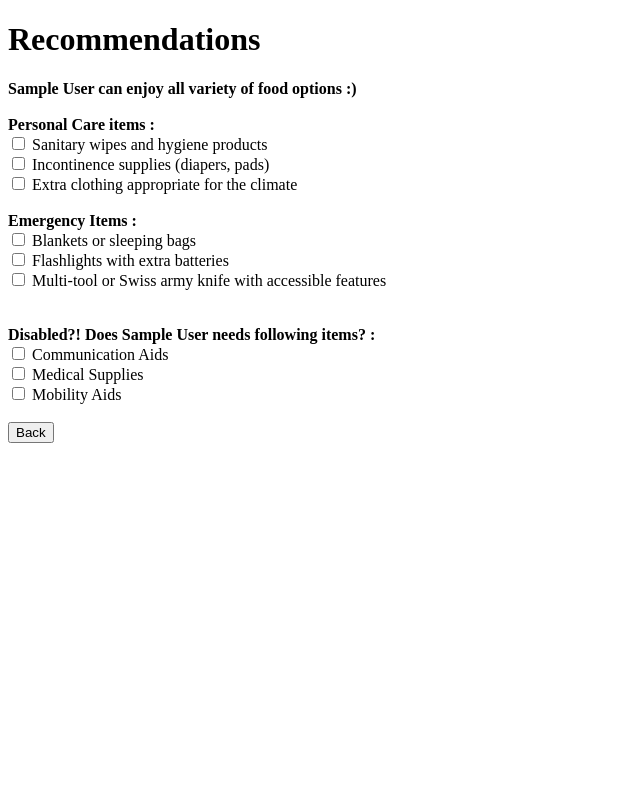
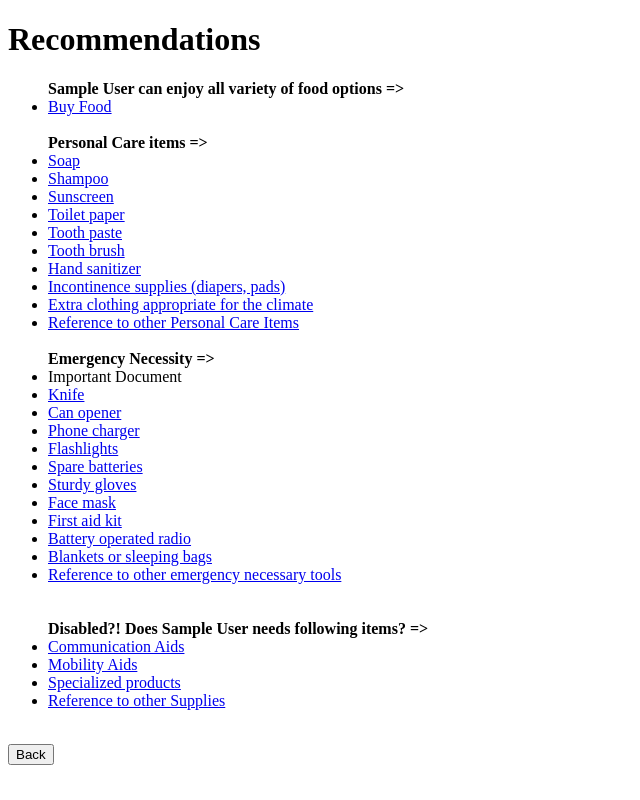
Before and after one commit to BobbySuciady/ShieldIt, a Django app: page /user/1/recommendations/ in a window 1280 px wide. Shown: the whole page, without its empty margins (0-640 px from the left). Run offline with Django 5.2, Linux system fonts and the light colour scheme; tables that the repository leaves empty hold one stand-in row (values such as "Sample post"); parts of the project's set-up code (start-up, migrations or seed data) failed here and were passed over.

Commit message:
Affiliated links to recommended items

```diff
--- a/managerkit/templates/recommendations.html
+++ b/managerkit/templates/recommendations.html
@@ -13,23 +13,26 @@
 </head>
 <body>
     <h1>Recommendations</h1>
-    <div>
+    <ul>
         {% for recommendation in recommendations %}
-            {% if ":" in recommendation %}
+            {% if "=>" in recommendation %}
+                <!-- If recommendation contains ":", make it bold -->
                 <span class="bold-text">{{ recommendation }}</span>
                 <br>
             {% elif recommendation == "" %}
+                <!-- If recommendation is empty, print a line break -->
                 <br>
             {% else %}
-                <input type="checkbox" id="recommendation_{{ forloop.counter }}" name="recommendation_{{ forloop.counter }}" value="{{ recommendation }}">
-                <label for="recommendation_{{ forloop.counter }}">{{ recommendation }}</label>
-                <br>
+                <!-- Otherwise, render the recommendation as a link -->
+                <li>{{ recommendation|safe }}</li>
             {% endif %}
         {% empty %}
+            <!-- If there are no recommendations, display a message -->
             <span>No recommendations</span>
         {% endfor %}
-    </div>
+    </ul>
     <br>
+    <!-- Add a button to navigate back -->
     <a href="{% url 'kits_detail' user.id %}"><button type="button">Back</button></a>
 
 </body>
--- a/managerkit/views.py
+++ b/managerkit/views.py
@@ -141,97 +141,123 @@ def notifications(request):
 def recommendations(request, user_id):
     user = User.objects.get(pk=user_id)
 
-
     dietary_restrictions = user.dietary_restrictions
 
     recommendations = []
 
     if dietary_restrictions == 'No Dietary Restrictions':
-        recommendation_message = f"{user.name} can enjoy all variety of food options :)"
+        recommendation_message = f"{user.name} can enjoy all variety of food options =>"
         recommendations.append(recommendation_message)
+        recommendations.append("<a href='https://www.woolworths.com.au/?utm_source=google&utm_medium=cpc&utm_campaign=WW-0001&cq_net=g&cq_src=GOOGLE&cq_cmp=Woolies_8458_BAU_Brand_Exact_Head%20Term%20Pure_WW-0001&cq_med=71700000071994282&cq_plac=&cq_term=woolies&ds_adt=&cq_plt=gp&cq_gclid=CjwKCAjwwr6wBhBcEiwAfMEQs0LTL0K9WQsjlfL0C7vkjsplhKqdyNsMYG53Eq9bYewVUZbH6x2TWhoCCrcQAvD_BwE&ds_de=c&ds_pc=&ds_cr=528130855897&ds_tid=aud-848956741194:kwd-13485966&ds_locphys=9071353&ds_pid=&cmpid=smsm:ds:GOOGLE:Woolies_8458_BAU_Brand_Exact_Head%20Term%20Pure_WW-0001:woolies&gad_source=1&gclid=CjwKCAjwwr6wBhBcEiwAfMEQs0LTL0K9WQsjlfL0C7vkjsplhKqdyNsMYG53Eq9bYewVUZbH6x2TWhoCCrcQAvD_BwE&gclsrc=aw.ds' title='shop'>Buy Food</a>")
     elif dietary_restrictions == 'FODMAP':
-        recommendation_message = f"FODMAP food {user.name} might like :"
+        recommendation_message = f"FODMAP food {user.name} might like =>"
         recommendations.append(recommendation_message)
-        recommendations.append("Rice cakes with almond butter")
-        recommendations.append("Banana slices with peanut butter")
-        recommendations.append("Canned tuna or salmon")
-        recommendations.append("Dried fruits (ensure they're free from added sugars and high-FODMAP fruits)")
-        recommendations.append("Mixed nuts (avoiding high-FODMAP varieties like cashews and pistachios)")
+        recommendations.append("<a href='https://fodmapfriendly.com/fodmap_products/lewis-son-traditional-pickled-cucumbers-2/' title='shop'>FODMAP pickled cucumber</a>")
+        recommendations.append("<a href='https://fodmapfriendly.com/fodmap_products/semper-choc-chip-cookies/' title='shop'>chocolate chips cookies</a>")
+        recommendations.append("<a href='https://fodmapfriendly.com/fodmap_products/fodmapped-chicken-soup/' title='shop'>FODMAP chicken and vegetable soup</a>")
+        recommendations.append("<a href='https://fodmapfriendly.com/fodmap_products/totopos/' title='shop'>Tortilla chips</a>")
+        recommendations.append("<a href='https://fodmapfriendly.com/fodmap_products/fodmapped-for-you-coconut-bites-raspberry-vanilla/' title='shop'>Coconut bites</a>")
+        recommendations.append("<a href='https://fodmapfriendly.com/certified-products/' title='shop'>Reference to other FODMAP food</a>")
     elif dietary_restrictions == 'Gluten Free':
-        recommendation_message = f"Gluten Free food {user.name} might like :"
+        recommendation_message = f"Gluten Free food {user.name} might like =>"
         recommendations.append(recommendation_message)
-        recommendations.append("Popcorn")
-        recommendations.append("Gluten-free granola bars")
-        recommendations.append("Canned beans or lentils")
-        recommendations.append("Canned tuna or chicken")
-        recommendations.append("Canned vegetables (e.g., tomatoes, corn)")
+        recommendations.append("<a href='https://www.gfnation.com.au/products/ellys-salted-caramel-pop-140g?_pos=5&_sid=5e8a5aae7&_ss=r' title='shop'>Gluten-free salted caramel popcorn</a>")
+        recommendations.append("<a href='https://www.gfnation.com.au/products/allrite-organic-rice-cakes-mini-30g' title='shop'>Gluten-free Rice cake</a>")
+        recommendations.append("<a href='https://www.gfnation.com.au/products/amazonia-raw-protein-bars-triple-choc-brownie-1-x-40g' title='shop'>Gluten-free protein bar</a>")
+        recommendations.append("<a href='https://www.gfnation.com.au/products/schar-digestive-biscuits-150g' title='shop'>Gluten-free digestive biscuits</a>")
+        recommendations.append("<a href='https://www.gfnation.com.au/products/amisa-organic-gluten-free-buckwheat-crispbread-120g' title='shop'>Gluten-free crispbread</a>")
+        recommendations.append("<a href='https://www.gfnation.com.au/collections/grocery-products' title='shop'>Reference to other Gluten Free food</a>")
     elif dietary_restrictions == 'Lactose Free':
-        recommendation_message = f"Lactose Free food {user.name} might like :"
+        recommendation_message = f"Lactose Free food {user.name} might like =>"
         recommendations.append(recommendation_message)
-        recommendations.append("Dark chocolate")
-        recommendations.append("Roasted chickpeas")
-        recommendations.append("Rice crackers with hummus")
-        recommendations.append("Canned coconut milk")
-        recommendations.append("Chia seed pudding")
+        recommendations.append("<a href='https://www.healthybeing.com.au/banana-joe-crispy-banana-chips-sea-salt-6x47g' title='shop'>Banana chips</a>")
+        recommendations.append("<a href='https://www.healthybeing.com.au/mindful-foods-organic-activated-mixed-nuts-450g' title='shop'>Mixed nuts</a>")
+        recommendations.append("<a href='https://www.healthybeing.com.au/yava-chocolate-vanilla-granola-bites-125g' title='shop'>Granola bites</a>")
+        recommendations.append("<a href='https://www.healthybeing.com.au/mindful-foods-organic-activated-sunflower-seeds-225g' title='shop'>Sunflower seeds</a>")
+        recommendations.append("<a href='https://www.healthybeing.com.au/gimme-organic-roasted-seaweed-snacks-teriyaki-6x5g' title='shop'>Seaweed snack</a>")
+        recommendations.append("<a href='https://www.healthybeing.com.au/dietary/dairy-free/' title='shop'>Reference to other Lactose Free food</a>")
     elif dietary_restrictions == 'Nut Free':
-        recommendation_message = f"Nut Free food {user.name} might like :"
+        recommendation_message = f"Nut Free food {user.name} might like =>"
         recommendations.append(recommendation_message)
-        recommendations.append("Pretzels")
-        recommendations.append("Sunflower seeds")
-        recommendations.append("Instant mashed potatoes")
-        recommendations.append("Rice noodle soup bowls")
-        recommendations.append("Canned vegetable soup")
+        recommendations.append("<a href='https://happytummies.com.au/collections/gluten-free-snacks/products/blue-dinosaur-hand-baked-bite-berry-coconut-30g' title='shop'>Brownie</a>")
+        recommendations.append("<a href='https://happytummies.com.au/collections/gluten-free-snacks/products/ceres-organics-gluten-free-coconut-wafer-rolls-original-80g' title='shop'>Wafer Rolls</a>")
+        recommendations.append("<a href='https://happytummies.com.au/collections/gluten-free-snacks/products/eskal-gluten-free-pretzel-party-mix-300g' title='shop'>Pretzel</a>")
+        recommendations.append("<a href='https://happytummies.com.au/collections/gluten-free-snacks/products/leda-mini-gluten-free-rice-cakes-dark-chocolate-60g' title='shop'>Rice cake</a>")
+        recommendations.append("<a href='https://happytummies.com.au/collections/gluten-free-snacks/products/leda-triple-berry-baked-fruit-filled-gluten-free-bars'>Fruit bar</a>")
+        recommendations.append("<a href='https://happytummies.com.au/collections/gluten-free-snacks/nut-free-ingredients' title='shop'>Reference to other Nut Free food</a>")
     elif dietary_restrictions == 'Vegan':
-        recommendation_message = f"Vegan food {user.name} might like :"
+        recommendation_message = f"Vegan food {user.name} might like =>"
         recommendations.append(recommendation_message)
-        recommendations.append("Vegan jerky")
-        recommendations.append("Vegan protein bars")
-        recommendations.append("Pickled vegetables (cucumbers, carrots, cauliflower)")
-        recommendations.append("Instant noodles (check for vegan options)")
-        recommendations.append("Trail mix (without nuts)")
+        recommendations.append("<a href='https://www.fivevegans.com.au/collections/vegan-food-chocolate-cheese/products/natures-charm-vegan-calamari-130g' title='shop'>Vegan calamari</a>")
+
+        recommendations.append("<a href='https://www.fivevegans.com.au/collections/vegan-food-chocolate-cheese/products/orgran-vegan-easy-egg-250g' title='shop'>Vegan egg</a>")
+        recommendations.append("<a href='https://www.fivevegans.com.au/collections/vegan-food-chocolate-cheese/products/vego-bar-150-grams-vegan-chocolate-dairy-free-gluten-free' title='shop'>Hazelnut chocolate bar</a>")
+        recommendations.append("<a href='https://www.fivevegans.com.au/collections/vegan-food-chocolate-cheese/products/km-foods-barbeque-vegan-jerky-70g' title='shop'>Vegan jerky</a>")
+        recommendations.append("<a href='https://www.fivevegans.com.au/collections/vegan-food-chocolate-cheese/products/copy-of-dr-mcdougalls-pad-thai-noodle-soup-56g' title='shop'>Vegan Instant Noodle</a>")
+        recommendations.append("<a href='https://www.fivevegans.com.au/' title='shop'>Reference to other Vegan food</a>")
     elif dietary_restrictions == 'Vegetarian':
-        recommendation_message = f"Vegetarian food {user.name} might like :"
+        recommendation_message = f"Vegetarian food {user.name} might like =>"
         recommendations.append(recommendation_message)
-        recommendations.append("Preserved fruit jams and spreads")
-        recommendations.append("Instant noodles (check for vegetarian options)")
-        recommendations.append("Canned fruits (peaches, pears, pineapple)")
-        recommendations.append("Canned vegetables (corn, green beans, peas)")
-        recommendations.append("Canned beans (chickpeas, black beans, kidney beans)")
+        recommendations.append("<a href='https://www.fivevegans.com.au/collections/vegan-food-chocolate-cheese/products/plantasy-food-the-good-soup-cock-a-leekie-30g' title='shop'>Leek soup</a>")
+        recommendations.append("<a href='https://www.fivevegans.com.au/collections/vegan-food-chocolate-cheese/products/copy-of-dr-mcdougalls-pad-thai-noodle-soup-56g' title='shop'>Instant noodles</a>")
+        recommendations.append("<a href='https://www.fivevegans.com.au/collections/vegan-food-chocolate-cheese/products/plantasy-foods-instant-potato-mash-mix-150g' title='shop'>Instant mash potato</a>")
+        recommendations.append("<a href='https://www.fivevegans.com.au/collections/vegan-food-chocolate-cheese/products/the-british-crisp-co-cheese-onion-flavoured-crisps-40g' title='shop'>Cheese and onion crisps</a>")
+        recommendations.append("<a href='https://www.fivevegans.com.au/collections/vegan-food-chocolate-cheese/products/plantasy-foods-mac-n-cheez-cheez-n-chive-200g' title='shop'>Mac and cheese</a>")
+        recommendations.append("<a href='https://www.fivevegans.com.au/' title='shop'>Reference to other Vegetarian food</a>")
     else:
-        recommendation_message = f"Complicated food restriction! Beware with choosing food for {user.name} :"
+        recommendation_message = f"Complicated food restriction! Beware with choosing food for {user.name} =>"
         recommendations.append(recommendation_message)
+        recommendations.append("<a href='https://goodnessme.com.au/collections/dairy-free' title='shop'>Reference for complicated dietary restriction</a>")
 
     recommendations.append("")
 
-    recommendations.append("Personal Care items :")
-    recommendations.append("Sanitary wipes and hygiene products")
-    recommendations.append("Incontinence supplies (diapers, pads)")
-    recommendations.append("Extra clothing appropriate for the climate")
+    recommendations.append("Personal Care items =>")
+    recommendations.append("<a href='https://www.alphamedicalsolutions.com.au/personal-care-hygiene/abena-shower-bath-soap-with-pump-500ml-each/' title='shop'>Soap</a>")
+    recommendations.append("<a href='https://www.alphamedicalsolutions.com.au/personal-care-hygiene/dermaveen-oatmeal-shampoo-250ml-each/' title='shop'>Shampoo</a>")
+    recommendations.append("<a href='https://supportsmallbusinessaustralia.com.au/products/sunslayer-spf-50-face-body-natural-physical-sunscreen-reef-safe-100ml/' title='shop'>Sunscreen</a>")
+    recommendations.append("<a href='https://www.alphamedicalsolutions.com.au/paper-products/toilet-paper-roll-kleenex-soft-jumbo-5749-6-x-300-metres-carton/' title='shop'>Toilet paper</a>")
+    recommendations.append("<a href='https://www.alphamedicalsolutions.com.au/personal-care-hygiene/colgate-toothpaste-120gm-each/' title='shop'>Tooth paste</a>")
+    recommendations.append("<a href='https://www.alphamedicalsolutions.com.au/personal-care-hygiene/colgate-toothbrush-zig-zag-medium-each/' title='shop'>Tooth brush</a>")
+    recommendations.append("<a href='https://www.alphamedicalsolutions.com.au/personal-care-hygiene/aqium-hand-sanitiser-gel-1-litre-bottle-each/' title='shop'>Hand sanitizer</a>")
+    recommendations.append("<a href='https://www.alphamedicalsolutions.com.au/incontinence-aids/tena-pad-instadry-long-length-6-pack/' title='shop'>Incontinence supplies (diapers, pads)</a>")
+    recommendations.append("<a href='https://everythingaustralian.com.au/' title='shop'>Extra clothing appropriate for the climate</a>")
+    recommendations.append("<a href='https://www.alphamedicalsolutions.com.au/' title='shop'>Reference to other Personal Care Items</a>")
 
     recommendations.append("")
 
-    recommendations.append("Emergency Items :")
-    recommendations.append("Blankets or sleeping bags")
-    recommendations.append("Flashlights with extra batteries")
-    recommendations.append("Multi-tool or Swiss army knife with accessible features")
+    recommendations.append("Emergency Necessity =>")
+    recommendations.append("Important Document")
+
+    recommendations.append("<a href='https://www.aussiestormshop.com.au/15-in-1-multi-tool' title='shop'>Knife</a>")
+    recommendations.append("<a href='https://www.aussiestormshop.com.au/15-in-1-multi-tool' title='shop'>Can opener</a>")
+    recommendations.append("<a href='https://www.aussiestormshop.com.au/speras-powerbank' title='shop'>Phone charger</a>")
+    recommendations.append("<a href='https://www.aussiestormshop.com.au/Nitecore-EC23-1800-Lumen-Flashlight' title='shop'>Flashlights</a>")
+    recommendations.append("<a href='https://www.aussiestormshop.com.au/?rf=kw&kw=eneloop' title='shop'>Spare batteries</a>")
+    recommendations.append("<a href='https://www.aussiestormshop.com.au/clearance-combat-tactical-glove' title='shop'>Sturdy gloves</a>")
+    recommendations.append("<a href='https://www.aussiestormshop.com.au/P2-/-N95-Mask-2-pack' title='shop'>Face mask</a>")
+    recommendations.append("<a href='https://www.bloomsthechemist.com.au/Bodichek-First-Aid-Kit-62-Pieces/' title='shop'>First aid kit</a>")
+    recommendations.append("<a href='https://www.aussiestormshop.com.au/products/digitech-9-band-shortwave-radio-7' title='shop'>Battery operated radio</a>")
+    recommendations.append("<a href='https://www.aussiestormshop.com.au/clearance-dd-hammocks-scarba-sleeping-bag-regular' title='shop'>Blankets or sleeping bags</a>")
+    recommendations.append("<a href='https://www.aussiestormshop.com.au/' title='shop'>Reference to other emergency necessary tools</a>")
 
     recommendations.append("")
 
     medical_conditions = user.medical_conditions
     if medical_conditions != "No Medical Conditions":
-        recommendation_message = f"Medical Condition: {medical_conditions}!"
+        recommendation_message = f"Medical Condition => {medical_conditions}"
         recommendations.append(recommendation_message)
         recommendations.append(f"Don't forget to pack medicine for {user.name}'s {medical_conditions}!")
+        recommendations.append("<a href='https://www.bloomsthechemist.com.au/' title='shop'>Reference to Medicine</a>")
 
     recommendations.append("")
 
     disability = user.disability
     if disability == "Disable":
-        recommendation_message = f"Disabled?! Does {user.name} needs following items? :"
+        recommendation_message = f"Disabled?! Does {user.name} needs following items? =>"
         recommendations.append(recommendation_message)
-        recommendations.append("Communication Aids")
-        recommendations.append("Medical Supplies")
-        recommendations.append("Mobility Aids")
-
+        recommendations.append("<a href='https://www.hearingaidsspecialist.com.au/hearing-services?gad_source=1&gclid=CjwKCAjwwr6wBhBcEiwAfMEQs5CCW3dxGiy4nL5tB93PbIaY_NQ4O1Opy5Qfrf-t5LYSyLlKK50DVhoCKwcQAvD_BwE' title='shop'>Communication Aids</a>")
+        recommendations.append("<a href='https://www.mobilityandwellness.com.au/' title='shop'>Mobility Aids</a>")
+        recommendations.append("<a href='https://medimart.com.au/' title='shop'>Specialized products</a>")
+        recommendations.append("<a href='https://askned.com.au/catalog?gad_source=1&gclid=CjwKCAjwwr6wBhBcEiwAfMEQs0-e0gVm_0er9mlY09OmFTgPKqKCvR-9lY65EVKeI7IWAlb3rgU30RoCbwYQAvD_BwE' title='shop'>Reference to other Supplies</a>")
 
     return render(request, 'recommendations.html', {'recommendations': recommendations, 'user': user})
```
